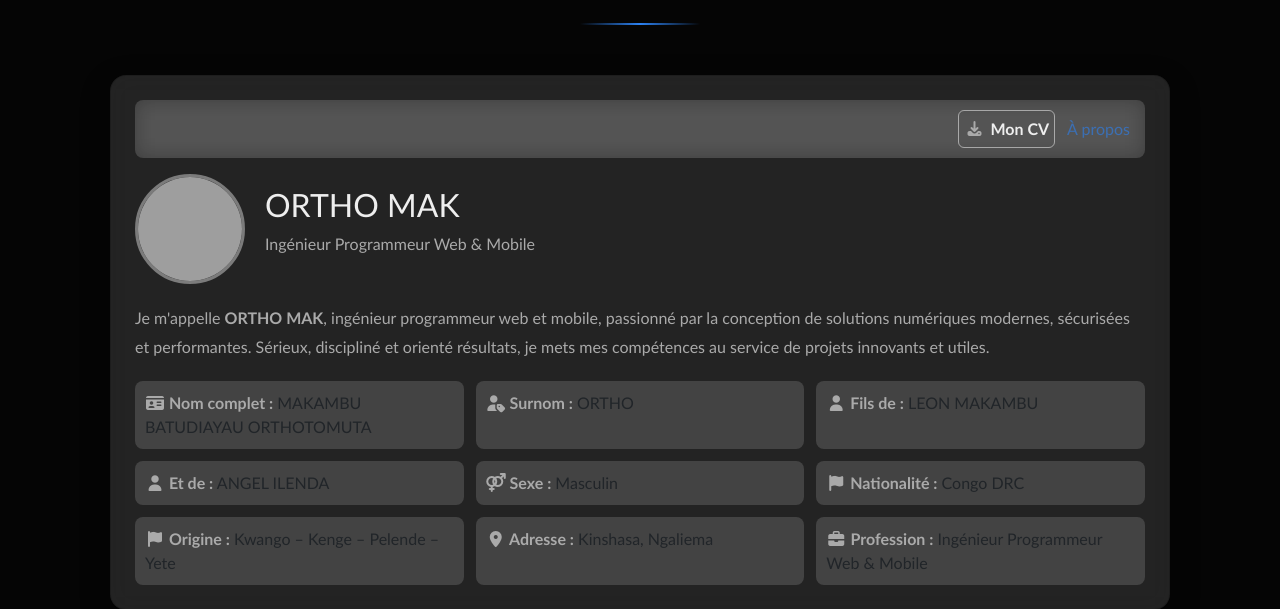
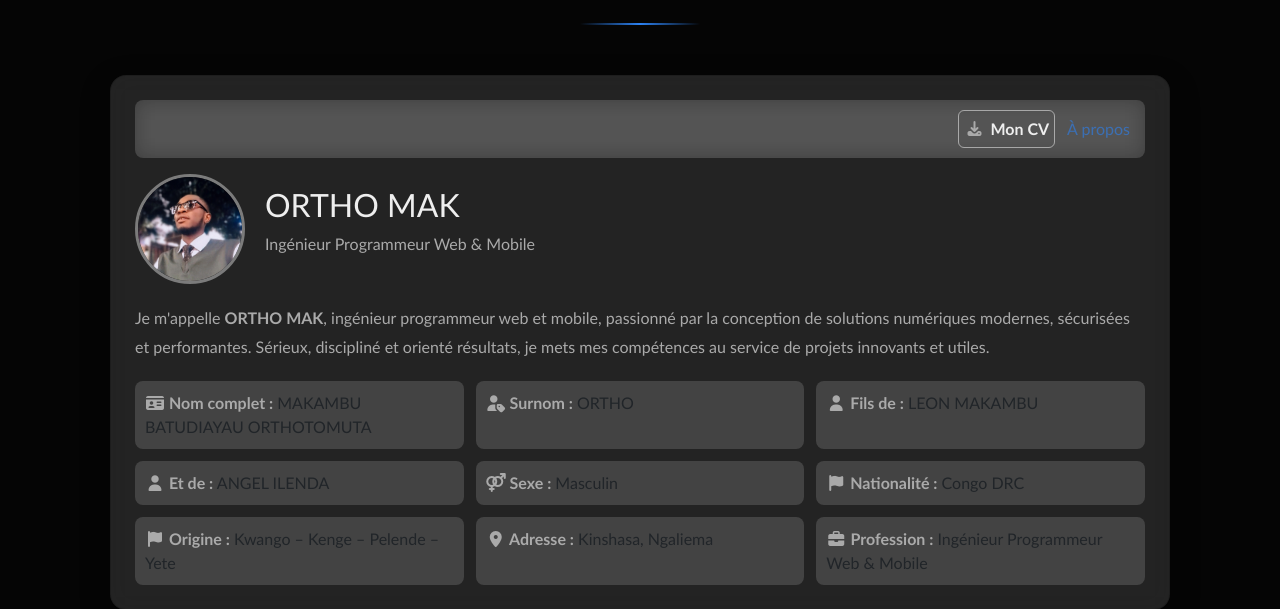
Before and after one commit to Ortho-Cgm/portfolio-iom-cgm, a Django app: page /onglet/apropos/ in a window 1280 px wide. Shown: the part 163-772 px from the top of the page. Run offline with Django 5.2, Linux system fonts and the light colour scheme; some libraries are stand-ins or nearby versions; grey boxes are pictures that could not be loaded.

Commit message:
Reorganise static and fix static paths for production

```diff
--- a/portfl_app/templates/onglet/accueil.html
+++ b/portfl_app/templates/onglet/accueil.html
@@ -45,8 +45,8 @@
             <div class="col-lg-7 col-md-12 d-flex align-items-center justify-content-center p-3">
                 <div class="image-carousel w-100">
                     <img src="{% static 'images/me1.jpg' %}" class="active" alt="photo 1">
-                    <img src="{% static 'images/me2.jpg' %}" alt="photo 2">
                     <img src="{% static 'images/me3.jpg' %}" alt="photo 3">
+                    <img src="{% static 'images/me4.jpg' %}" alt="photo 4">
                 </div>
             </div>
 
--- a/portfl_app/templates/onglet/propos.html
+++ b/portfl_app/templates/onglet/propos.html
@@ -32,7 +32,7 @@
         </nav>
 
         <div class="identity-header reveal">
-            <img src="{% static 'images/me2.jpg' %}" alt="ORTHO MAK" class="profile-pic">
+            <img src="{% static 'images/me3.jpg' %}" alt="ORTHO MAK" class="profile-pic">
             <div>
                 <h2 class="reveal">ORTHO MAK</h2>
                 <p class="role reveal">Ingénieur Programmeur Web & Mobile</p>
```
Also changed, not shown: portfl_app/static/images/me4.jpg (added).
